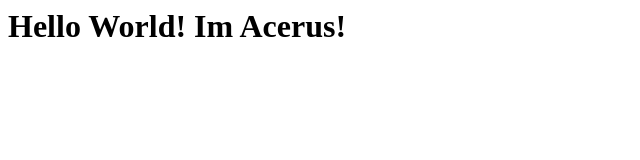
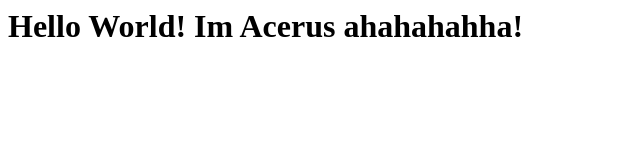
Before and after one commit to AcerusX/AcerusAS, a plain HTML site: page index.html in a window 1280 px wide. Shown: the whole page, without its empty margins (0-640 px from the left). Drawn offline with Linux system fonts and the light colour scheme.

Commit message:
Update index.html

```diff
--- a/index.html
+++ b/index.html
@@ -1,3 +1,3 @@
 <html>
- <h1>Hello World! Im Acerus!</h1>
+ <h1>Hello World! Im Acerus ahahahahha!</h1>
 </html>
```
